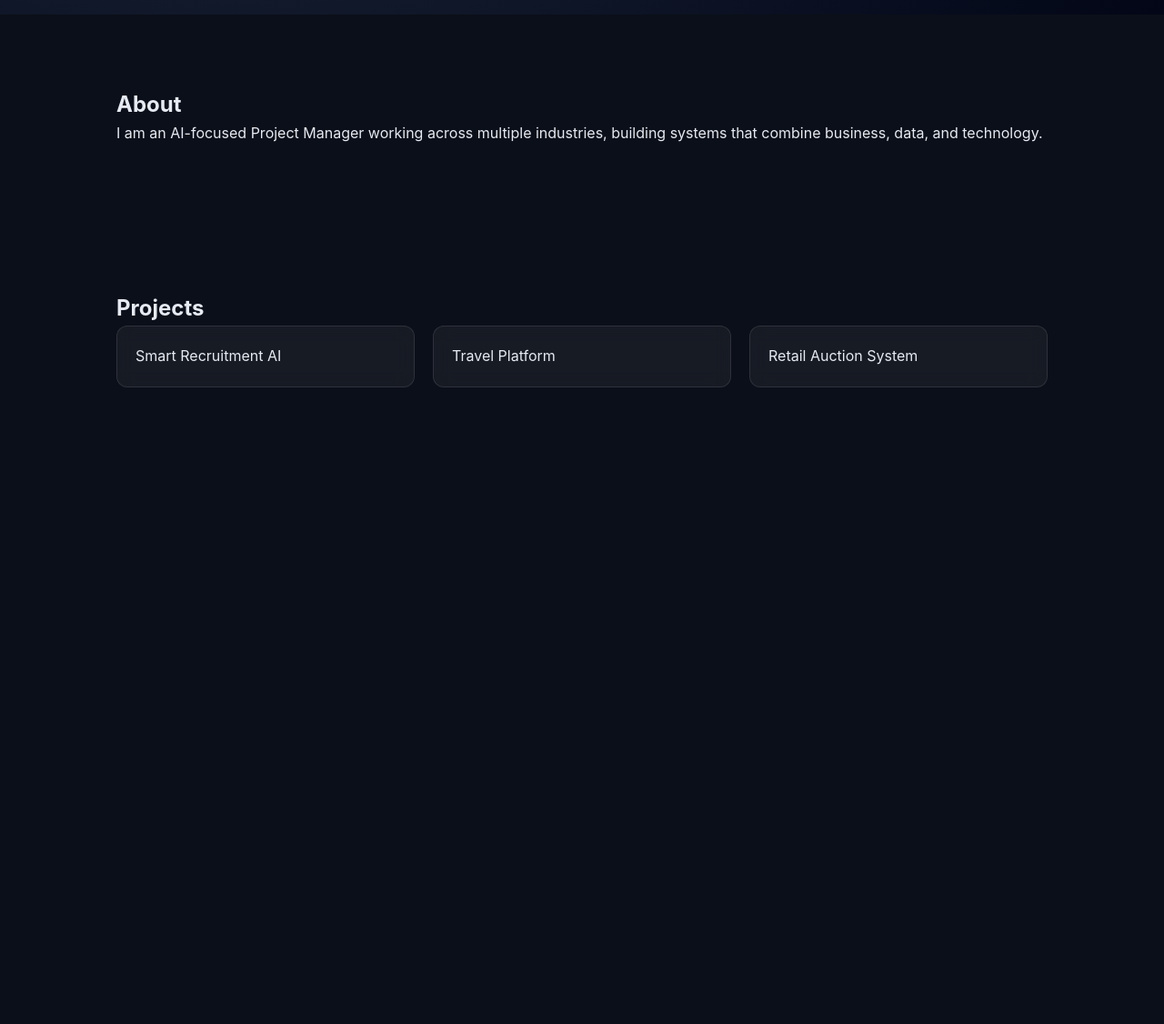
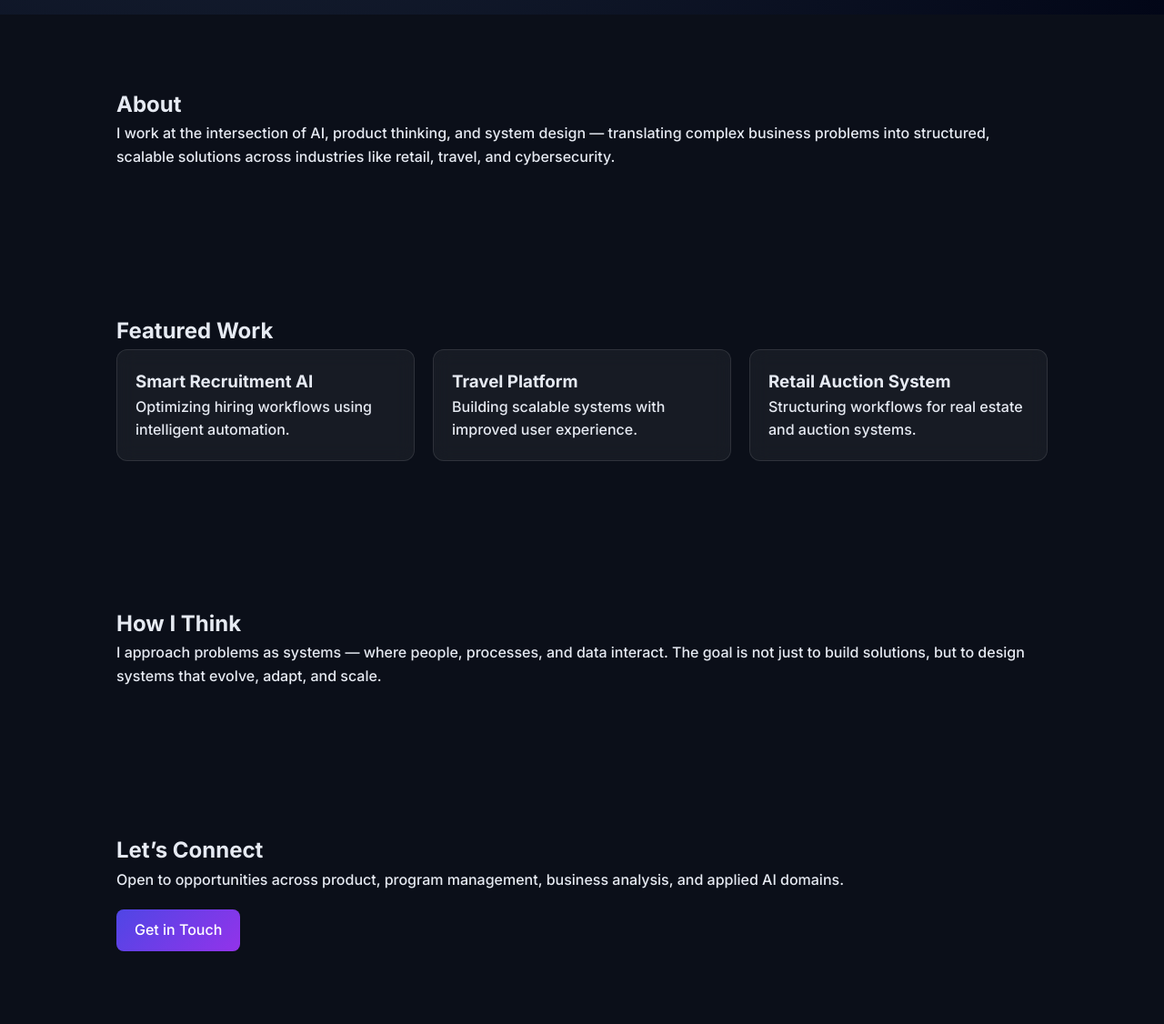
Before and after one commit to jmokshada/Mokshada_Joshi-portfolio, a plain HTML site: page index.html in a window 1280 px wide. Shown: the part 840-1966 px from the top of the page at 91% size. Before the commit the page ends 1346 px from the top, so only its background shows below. Drawn offline with Linux system fonts and the light colour scheme.

Commit message:
Update index.html

```diff
--- a/index.html
+++ b/index.html
@@ -3,12 +3,13 @@
 <head>
   <title>Mokshada Joshi | Portfolio</title>
   <link rel="stylesheet" href="css/style.css">
+  <link href="https://fonts.googleapis.com/css2?family=Inter:wght@300;500;700&display=swap" rel="stylesheet">
 </head>
 
 <body>
 
 <nav>
-  <div>Mokshada</div>
+  <div class="logo">Mokshada</div>
   <div>
     <a href="about.html">About</a>
     <a href="projects.html">Projects</a>
@@ -18,29 +19,70 @@
   </div>
 </nav>
 
+<!-- HERO -->
 <section class="hero">
-  <div>
+  <div class="hero-content fade-in">
     <h1>Mokshada Joshi</h1>
-    <p>AI | Product | Data | Systems</p>
-    <a href="projects.html" class="btn">View My Work</a>
+    <h2>AI | Product | Data | Systems</h2>
+    <p>
+      Designing intelligent solutions across industries
+      where business, data, and technology converge.
+    </p>
+    <a href="projects.html" class="btn">Explore My Work</a>
   </div>
 </section>
 
+<!-- ABOUT SNAPSHOT -->
 <section class="section fade-in">
   <h2>About</h2>
-  <p>
-    I am an AI-focused Project Manager working across multiple industries,
-    building systems that combine business, data, and technology.
+  <p class="section-text">
+    I work at the intersection of AI, product thinking, and system design —
+    translating complex business problems into structured, scalable solutions
+    across industries like retail, travel, and cybersecurity.
   </p>
 </section>
 
+<!-- PROJECTS -->
 <section class="section fade-in">
-  <h2>Projects</h2>
+  <h2>Featured Work</h2>
+
   <div class="grid">
-    <div class="card">Smart Recruitment AI</div>
-    <div class="card">Travel Platform</div>
-    <div class="card">Retail Auction System</div>
+
+    <div class="card">
+      <h3>Smart Recruitment AI</h3>
+      <p>Optimizing hiring workflows using intelligent automation.</p>
+    </div>
+
+    <div class="card">
+      <h3>Travel Platform</h3>
+      <p>Building scalable systems with improved user experience.</p>
+    </div>
+
+    <div class="card">
+      <h3>Retail Auction System</h3>
+      <p>Structuring workflows for real estate and auction systems.</p>
+    </div>
+
   </div>
+</section>
+
+<!-- SIGNATURE THINKING SECTION -->
+<section class="section thinking fade-in">
+  <h2>How I Think</h2>
+  <p>
+    I approach problems as systems — where people, processes, and data interact.
+    The goal is not just to build solutions, but to design systems that evolve, adapt, and scale.
+  </p>
+</section>
+
+<!-- CONTACT -->
+<section class="section fade-in">
+  <h2>Let’s Connect</h2>
+  <p>
+    Open to opportunities across product, program management, business analysis,
+    and applied AI domains.
+  </p>
+  <a href="contact.html" class="btn">Get in Touch</a>
 </section>
 
 <script src="js/script.js"></script>
```
